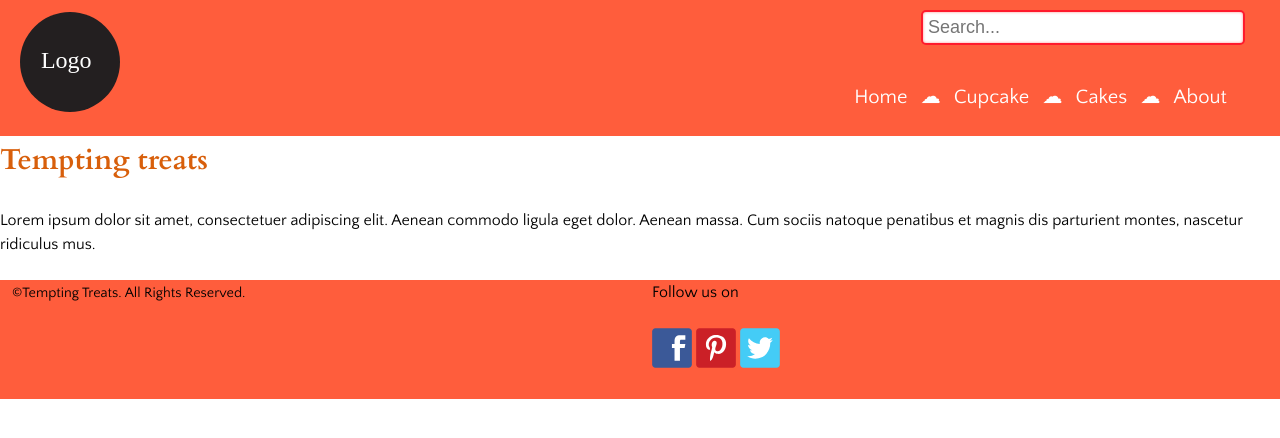
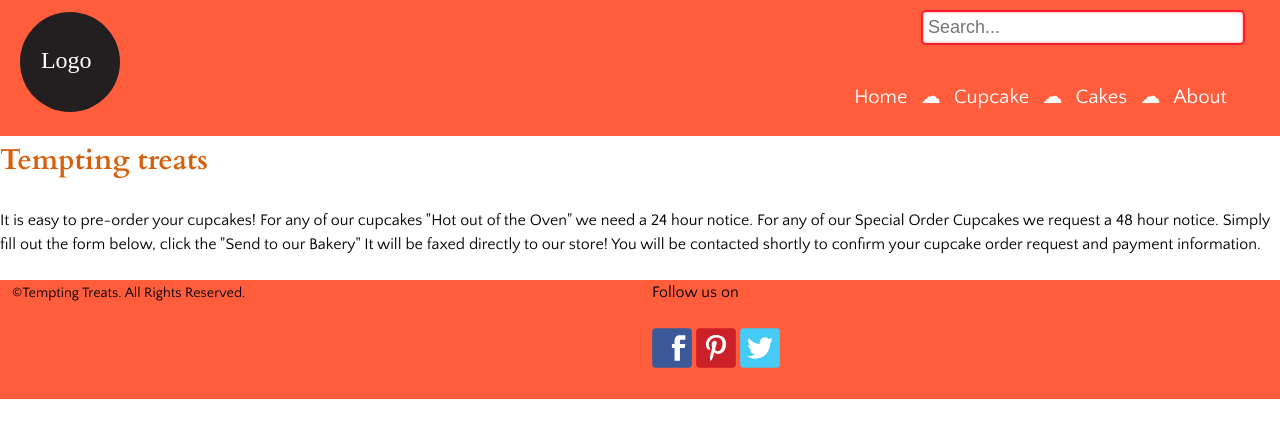
Before and after one commit to mBluebear/ecommerce-website, a Jekyll site: the page built from index.html, in a window 1280 px wide. Shown: the top 438 px of the page. Built offline with Jekyll 4.4.1, drawn with Linux system fonts in a browser that asks for light colours.

Commit message:
added about us page

```diff
--- a/about.html
+++ b/about.html
@@ -2,5 +2,6 @@
 layout: default
 ---
 
-<h1>About!</h1>
-<p>This is the about page.</p>
+<h1>About Us!</h1>
+<p>Our Tempting Treats is a full service bakery offering freshly-baked, moist and delicious cupcakes and cakes, fully custom orders
+    and other delightful baked treats. For questions on any of our products, call us at (613) 855-6449 to talk to one of our “Sweetness Specialists”.</p>
--- a/index.html
+++ b/index.html
@@ -3,4 +3,4 @@
 ---
 
 <h1>Tempting treats</h1>
-<p>Lorem ipsum dolor sit amet, consectetuer adipiscing elit. Aenean commodo ligula eget dolor. Aenean massa. Cum sociis natoque penatibus et magnis dis parturient montes, nascetur ridiculus mus.</p>
+<p>It is easy to pre-order your cupcakes! For any of our cupcakes "Hot out of the Oven" we need a 24 hour notice. For any of our Special Order Cupcakes we request a 48 hour notice. Simply fill out the form below, click the "Send to our Bakery" It will be faxed directly to our store! You will be contacted shortly to confirm your cupcake order request and payment information.</p>
```
